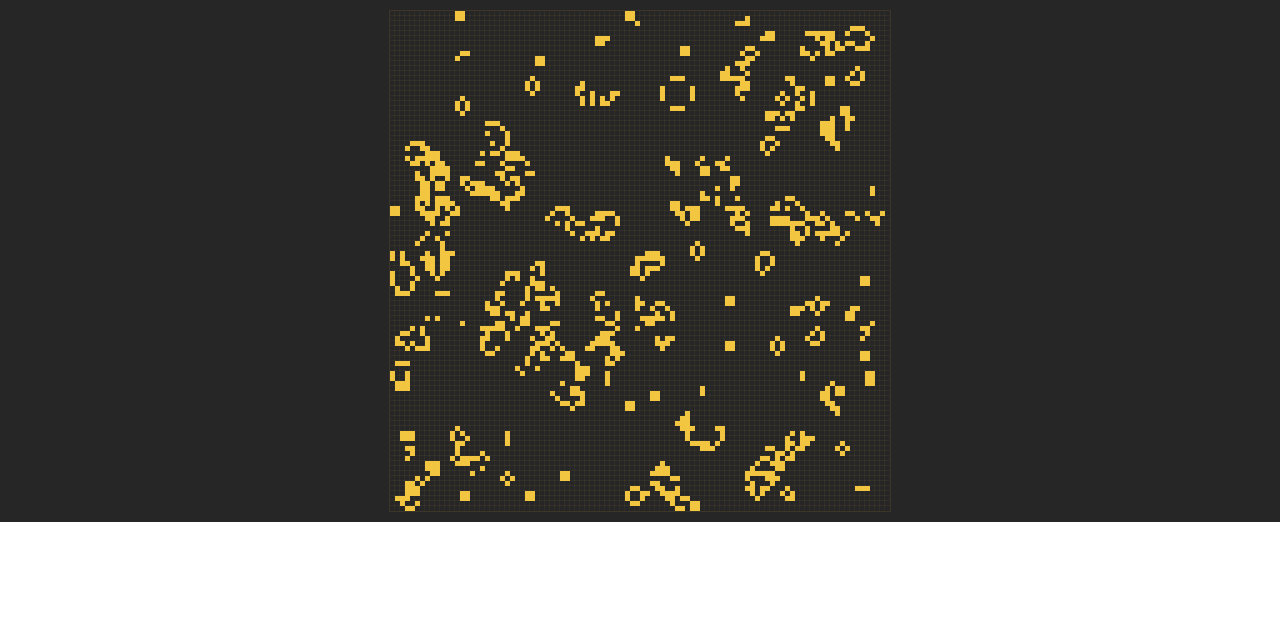
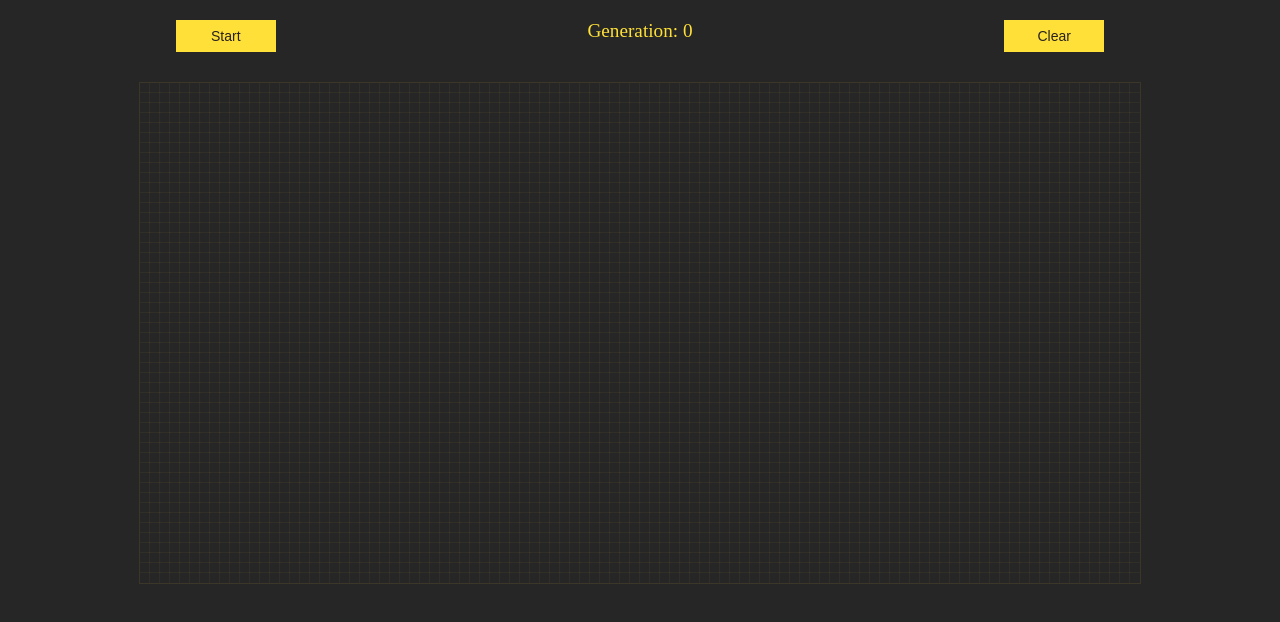
Before and after one commit to NikVolosatov/gameOfLife, a website built with webpack: page index.html in a window 1280 px wide. Built offline with nearby package versions, Linux system fonts and the light colour scheme.

Commit message:
add option to paint, start and clear buttons

```diff
--- a/app/game/GameOfLife.ts
+++ b/app/game/GameOfLife.ts
@@ -1,38 +1,88 @@
 import { Cell } from "./Cell";
-
+import { Painter } from "./Painter";
 
 export class GameOfLife {
 
     currentCellGeneration: Cell[][] = null;
-    cellSize: number = 5;
-    numberOfRows: number = 100;
+    generationNumber: number = null;
+    interval: number = null;
+    cellSize: number = 10;
+    numberOfRows: number = 50;
     numberOfColumns: number = 100;
-    seedProbability: number = 0.3;
-    tickLength: number = 100;
+    tickLength: number = 60;
     canvas: HTMLCanvasElement = null;
     drawingContext: CanvasRenderingContext2D = null;
+
+    painter: Painter = null;
+
+    newGenerationCallback: (number) => void;
+
+    public get isGaming(): boolean {
+        return this.interval !== null;
+    }
+
+
 
 
     constructor() {
         this.initCanvas();
         this.seed();
-
         this.drawGrid();
 
+        this.painter = new Painter(this.canvas, this.hitCallback);
+
+        this.painter.ensurePaint();
+        this.generationNumber = 0;
     }
 
     public start() {
-        setInterval(() => {
+        if (!this.isGaming) {
+            this.painter.preventPaint();
+            this.interval = setInterval(() => {
 
-            this.evolveCellGeneration();
-            this.drawGrid();
+                this.evolveCellGeneration();
+                this.drawGrid();
 
-        }, this.tickLength);
+            }, this.tickLength);
+        }
+    }
+
+    public clear() {
+        this.seed();
+        this.drawGrid();
+        this.painter.ensurePaint();
+
+        this.generationNumber = 0;
+
+        if (this.interval) {
+            clearInterval(this.interval);
+            this.interval = null;
+        }
+    }
+
+    private hitCallback = (mouse: { x: number; y: number }) => {
+        let cellColumn = Math.round(mouse.x / this.cellSize);
+        let cellRow = Math.round(mouse.y / this.cellSize);
+
+        if (cellColumn === this.numberOfColumns) {
+            cellColumn--;
+        }
+
+        if (cellRow === this.numberOfRows) {
+            cellRow--;
+        }
+        let cell = this.currentCellGeneration[cellRow][cellColumn];
+
+        if (!cell.isAlive) {
+            cell.isAlive = !cell.isAlive;
+            this.drawCell(cell);
+        }
+
     }
 
     private initCanvas() {
         this.canvas = document.createElement("canvas");
-        document.getElementsByClassName("container")[0].appendChild(this.canvas);
+        document.getElementsByClassName("canvas-container")[0].appendChild(this.canvas);
 
         this.canvas.height = this.cellSize * this.numberOfRows;
         this.canvas.width = this.cellSize * this.numberOfColumns;
@@ -44,7 +94,8 @@ export class GameOfLife {
         this.currentCellGeneration = [];
 
         this.crawlCells((row, column) => {
-            this.currentCellGeneration[row][column] = new Cell(row, column, Math.random() < this.seedProbability);
+            //this.currentCellGeneration[row][column] = new Cell(row, column, Math.random() < this.seedProbability);
+            this.currentCellGeneration[row][column] = new Cell(row, column, false);
         }, (row) => {
             this.currentCellGeneration[row] = [];
         });
@@ -83,6 +134,12 @@ export class GameOfLife {
         });
 
         this.currentCellGeneration = newGeneration;
+
+        this.generationNumber++;
+
+        if(this.newGenerationCallback){
+            this.newGenerationCallback(this.generationNumber);
+        }
     }
 
     private evolveCell(cell: Cell) {
--- /dev/null
+++ b/app/game/Painter.ts
@@ -0,0 +1,51 @@
+export class Painter {
+    canvas: HTMLCanvasElement = null;
+
+    mouse: { x: number; y: number } = null;
+
+    hitCellCallback: (mouse: { x: number; y: number }) => void;
+
+    canPaint: boolean = null;
+
+    constructor(canvas: HTMLCanvasElement, hitCellCallback: (mouse: { x: number; y: number }) => void) {
+        this.canvas = canvas;
+        this.hitCellCallback = hitCellCallback;
+        this.mouse = { x: 0, y: 0 };
+    }
+
+    private captureMouse = (e) => {
+        this.mouse.x = e.pageX - this.canvas.offsetLeft;
+        this.mouse.y = e.pageY - this.canvas.offsetTop;
+    }
+
+    private mouseMoveHandler = (e) => {
+        this.hitCellCallback(this.mouse);
+    }
+
+    private mouseDownHandler = (e) => {
+        this.canvas.addEventListener("mousemove", this.mouseMoveHandler, false);
+    }
+
+    private mouseUpHandler = (e) => {
+        this.canvas.removeEventListener("mousemove", this.mouseMoveHandler, false);
+    }
+
+
+
+    ensurePaint() {
+        if (!this.canPaint) {
+            this.canPaint = true;
+            this.canvas.addEventListener("mousemove", this.captureMouse, false);
+            this.canvas.addEventListener("mousedown", this.mouseDownHandler, false);
+            this.canvas.addEventListener("mouseup", this.mouseUpHandler, false);
+        }
+    }
+
+    preventPaint() {
+        this.canPaint = false;
+        this.canvas.removeEventListener("mousemove", this.captureMouse, false);
+        this.canvas.removeEventListener("mousemove", this.mouseMoveHandler, false);
+        this.canvas.removeEventListener("mousedown", this.mouseDownHandler, false);
+        this.canvas.removeEventListener("mouseup", this.mouseUpHandler, false);
+    }
+}
--- a/app/index.ts
+++ b/app/index.ts
@@ -3,5 +3,24 @@ import {GameOfLife} from "./game/GameOfLife";
 
 window.onload = ()=>{
     let game = new GameOfLife();
-    game.start();
+
+    let btnStart = document.getElementById("btnStart");
+    let btnClear = document.getElementById("btnClear");
+
+    let generationLabel = document.getElementById("lblGeneration");
+    game.newGenerationCallback = (number) =>{
+        generationLabel.innerText = number;
+    }
+
+    btnStart.onclick = (e) =>{
+        game.start();
+    };
+
+    btnClear.onclick = (e) =>{
+        generationLabel.innerText = 0;
+        game.clear();
+    };
+
+
+
 };
--- a/app/styles/core.css
+++ b/app/styles/core.css
@@ -1,11 +1,63 @@
-.container {
+body {
+    background-color: rgb(38, 38, 38);
+    padding: 20px;
+}
+
+.button {
+    background-color: #FEE039;
+    color: #282120;
+    -webkit-font-smoothing: antialiased;
+    font-weight: 400;
+    box-sizing: border-box;
+    user-select: none;
+    display: inline-block;
+    position: relative;
+    cursor: pointer;
+    vertical-align: top;
+    min-width: 80px;
+    height: 32px;
+    font-size: 14px;
+    text-align: center;
+    border-width: 1px;
+    border-style: solid;
+    border-color: transparent;
+    border-image: initial;
+    text-decoration: none;
+    padding: 0px 16px;
+    outline: transparent;
+}
+
+.button:hover {
+    background-color: #E5C101;
+    color: #282120;
+}
+
+.button:active {
+    background-color:#FEE767 ;
+    color: #282120;
+}
+
+.container .actions {
+    display: flex;
+    justify-content: space-around;
+}
+
+.container .actions .generation{
+    color: #FEE039;
+    font-size: larger;
+}
+
+.container .actions button {
+    flex-basis: 100px;
+}
+
+.container .canvas-container {
+    margin-top: 20px;
     display: flex;
     justify-content: center;
-    background-color: rgb(38, 38, 38);
 }
 
-.container canvas {
+.canvas-container canvas {
     margin: 10px;
     border: 1px solid rgba(242, 198, 65, 0.1);
-
 }
--- a/index.html
+++ b/index.html
@@ -1,12 +1,29 @@
 <html lang="en">
+
 <head>
     <meta charset="UTF-8">
     <meta name="viewport" content="width=device-width, initial-scale=1.0">
     <meta http-equiv="X-UA-Compatible" content="ie=edge">
     <title>Document</title>
 </head>
+
 <body>
     <div class="container">
+        <div class="actions">
+            <button id="btnStart" class="button" type="button">
+                Start
+            </button>
+            <div class="generation">
+                Generation: <label id='lblGeneration'>0</label>
+            </div>
+            <button id="btnClear" class="button" type="button">
+                Clear
+            </button>
+        </div>
+        <div class="canvas-container">
+
+        </div>
     </div>
 </body>
+
 </html>
--- a/src/styles.css
+++ b/src/styles.css
@@ -445,16 +445,67 @@ template {
 [hidden] {
   display: none;
 }
-.container {
+body {
+    background-color: rgb(38, 38, 38);
+    padding: 20px;
+}
+
+.button {
+    background-color: #FEE039;
+    color: #282120;
+    -webkit-font-smoothing: antialiased;
+    font-weight: 400;
+    box-sizing: border-box;
+    user-select: none;
+    display: inline-block;
+    position: relative;
+    cursor: pointer;
+    vertical-align: top;
+    min-width: 80px;
+    height: 32px;
+    font-size: 14px;
+    text-align: center;
+    border-width: 1px;
+    border-style: solid;
+    border-color: transparent;
+    border-image: initial;
+    text-decoration: none;
+    padding: 0px 16px;
+    outline: transparent;
+}
+
+.button:hover {
+    background-color: #E5C101;
+    color: #282120;
+}
+
+.button:active {
+    background-color:#FEE767 ;
+    color: #282120;
+}
+
+.container .actions {
+    display: flex;
+    justify-content: space-around;
+}
+
+.container .actions .generation{
+    color: #FEE039;
+    font-size: larger;
+}
+
+.container .actions button {
+    flex-basis: 100px;
+}
+
+.container .canvas-container {
+    margin-top: 20px;
     display: flex;
     justify-content: center;
-    background-color: rgb(38, 38, 38);
 }
 
-.container canvas {
+.canvas-container canvas {
     margin: 10px;
     border: 1px solid rgba(242, 198, 65, 0.1);
-
 }
-
 /*# sourceMappingURL=styles.css.map*/
```
Also changed, not shown: src/bundle.js (+129 -20 lines), src/index.html (+17 -0 lines), 1 other file.
